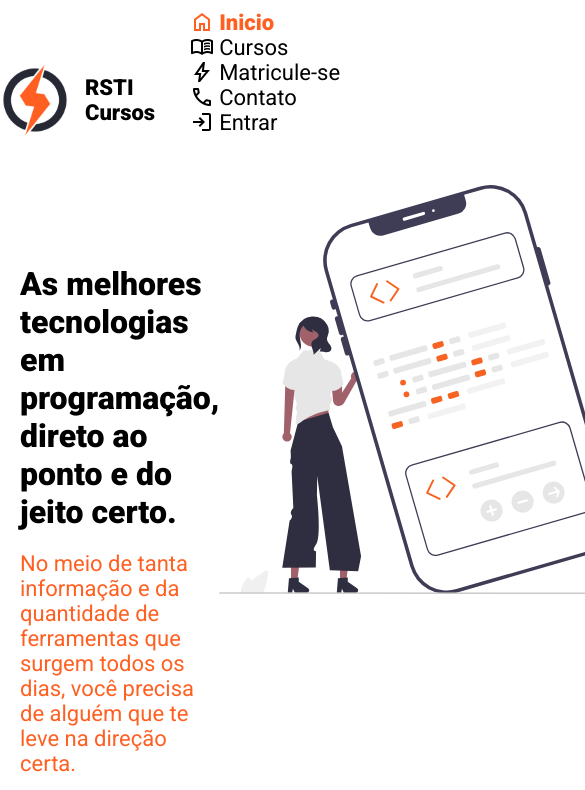
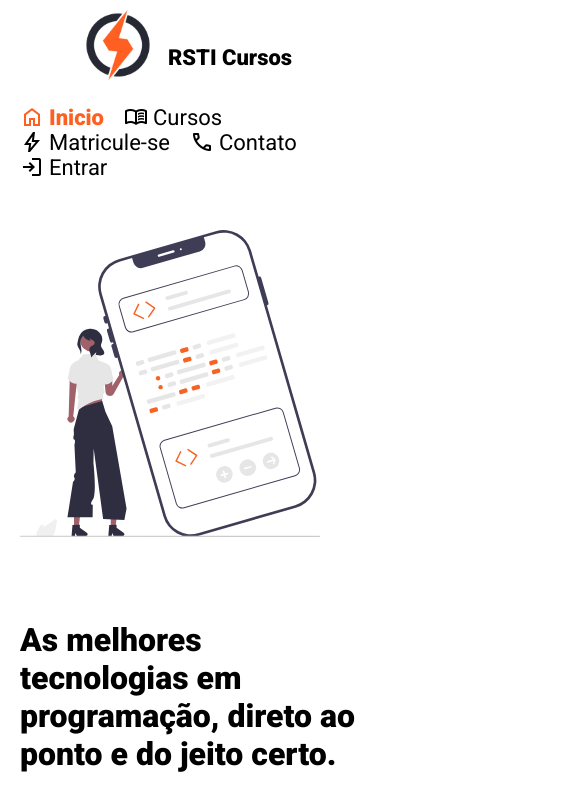
Before and after one commit to raphaelvmiollo/RSTI, a plain HTML site: page Códigos/responsive/index.html in a window 390 px wide. Shown: the top 790 px of the page, 585 px wide, since content can reach past the window. Drawn offline with nearby package versions, Linux system fonts and the light colour scheme.

Commit message:
Primeiros media queries

```diff
--- a/Códigos/responsive/style.css
+++ b/Códigos/responsive/style.css
@@ -162,3 +162,29 @@ footer .marca{
     font-size: 18px;
     font-weight: 700;
 }
+
+
+
+@media (max-width: 500px){
+    header{
+        flex-direction: column;
+        align-items: center;
+    }
+
+    header nav{
+        margin-top: 25px;
+    }
+
+    .banner{
+        flex-direction: column-reverse;
+    }
+
+    .cursos-container{
+        flex-wrap: wrap;
+    }
+
+    .banner .imagem img{
+        width: 300px;
+    }
+
+}
```
